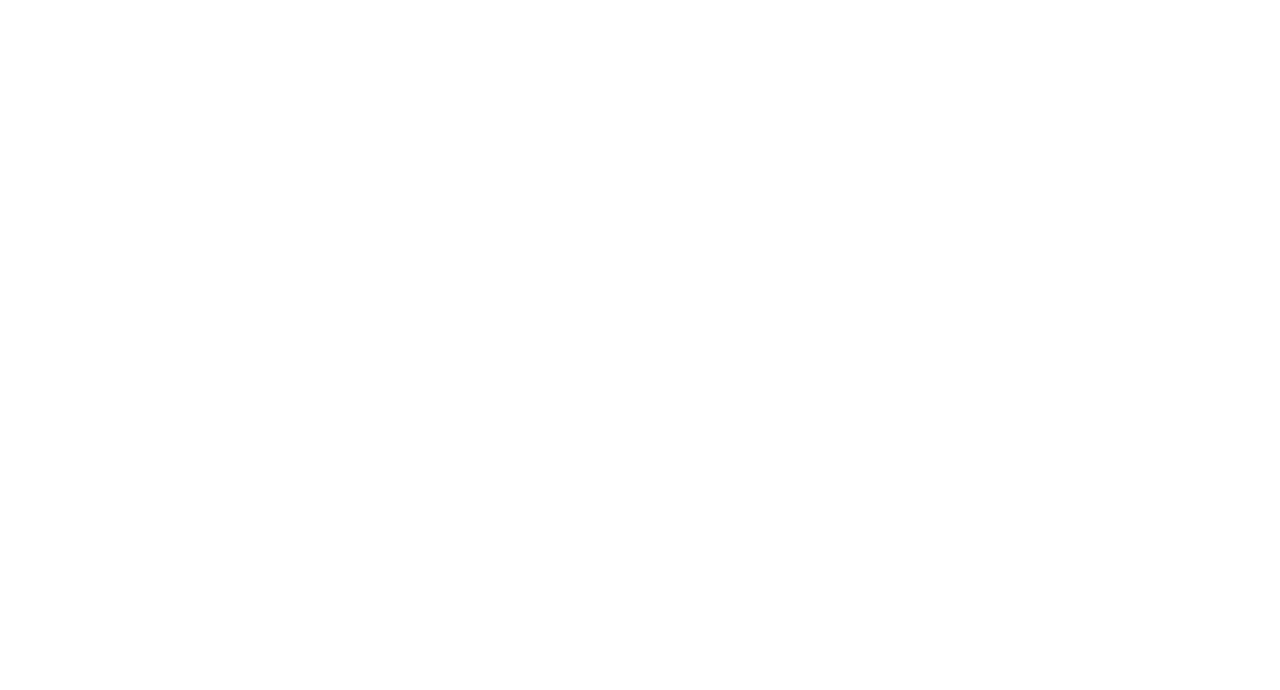
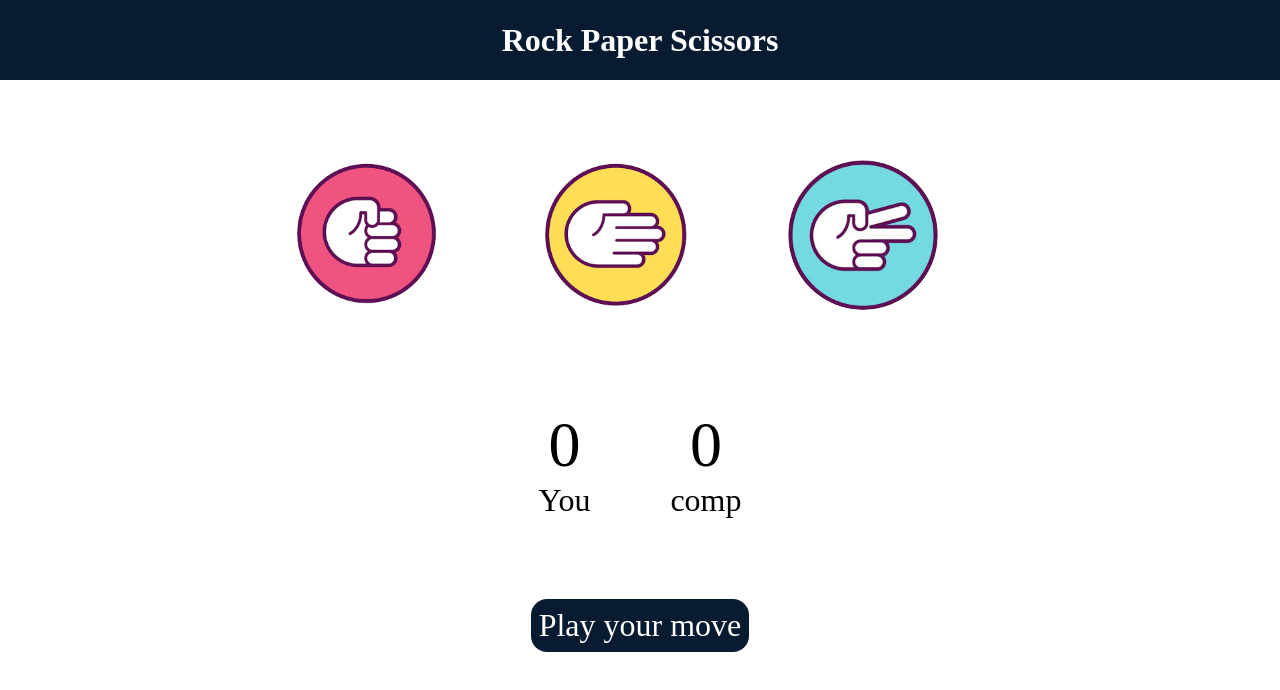
Before and after one commit to SuryanshMahajan/Stone_Paper_Scissors, a plain HTML site: page index.html in a window 1280 px wide. Drawn offline with Linux system fonts and the light colour scheme.

Commit message:
Styling completed

```diff
--- a/assets/styles/style.css
+++ b/assets/styles/style.css
@@ -0,0 +1,80 @@
+*{
+    margin: 0;
+    padding: 0;
+    box-sizing: border-box;
+}
+
+h1 {
+    display: flex;
+    width: 100%;
+    justify-content: center;
+    background-color: #081b31;
+    color: white;
+    height: 5rem;
+    line-height: 5rem;
+}
+
+body {
+    display: flex;
+    flex-direction: column;
+    align-items: center;
+}
+
+.choice{
+    height: 200px;
+    width: 200px;
+}
+
+img {
+    height: 150px;
+    width: 150px;
+    object-fit: cover;
+    border-radius: 50%;
+}
+
+#choices {
+    display: flex;
+    justify-content: center;
+    align-items: center;
+    gap: 3rem;
+    margin-top: 5rem;
+}
+
+.choice:hover {
+    opacity: 50%;
+    cursor: pointer;
+}
+
+.score-board {
+    display: flex;
+    justify-content: center;
+    align-items: center;
+    font-size: 2rem;
+    margin-top: 3rem;
+    gap: 5rem;
+}
+
+.score {
+    display: flex;
+    flex-direction: column;
+    align-items: center;
+}
+
+#user-score, #comp-score {
+    font-size: 4rem;
+}
+
+.msg-container {
+    margin-top: 5rem;
+}
+
+#msg {
+    display: flex;
+    justify-content: center;
+    background-color: #081b31;
+    color: rgb(255, 255, 255);
+    font-size: 2rem;
+    padding: 0.5rem;
+    border-radius: 1rem;
+    /* display: inline; */
+}
--- a/index.html
+++ b/index.html
@@ -1,12 +1,40 @@
 <!DOCTYPE html>
 <html lang="en">
 <head>
+    <link rel="shortcut icon" href="./assets/images/rock-paper-scissors.png" type="image/x-icon">
     <meta charset="UTF-8">
     <meta name="viewport" content="width=device-width, initial-scale=1.0">
     <title>Stone Paper Scissors</title>
     <link rel="stylesheet" href="./assets/styles/style.css">
 </head>
 <body>
+    <h1>Rock Paper Scissors</h1>
+    <div id="choices">
+        <div class="choice" id="Rock">
+            <img src="./assets/images/Rock.png" alt="Rock">
+        </div>
+        <div class="choice" id="Paper">
+            <img src="./assets/images/Paper1.png" alt="Paper">
+        </div>
+        <div class="choice" id="Scissors">
+            <img src="./assets/images/Scissors.jpg" alt="Scissors">
+        </div>
+    </div>
+
+    <div class="score-board">
+        <div class="score">
+            <p id="user-score">0</p>
+            <p>You</p>
+        </div>
+        <div class="score">
+            <p id="comp-score">0</p>
+            <p>comp</p>
+        </div>
+    </div>
+
+    <div class="msg-container">
+        <div id="msg">Play your move</div>
+    </div>
 
     <script src="./scripts/index.js"></script>
 </body>
```
Also changed, not shown: assets/images/Paper.png (added), assets/images/Paper1.png (added), assets/images/Rock.png (added), assets/images/Scissors.jpg (added), assets/images/rock-paper-scissors.png (added).
